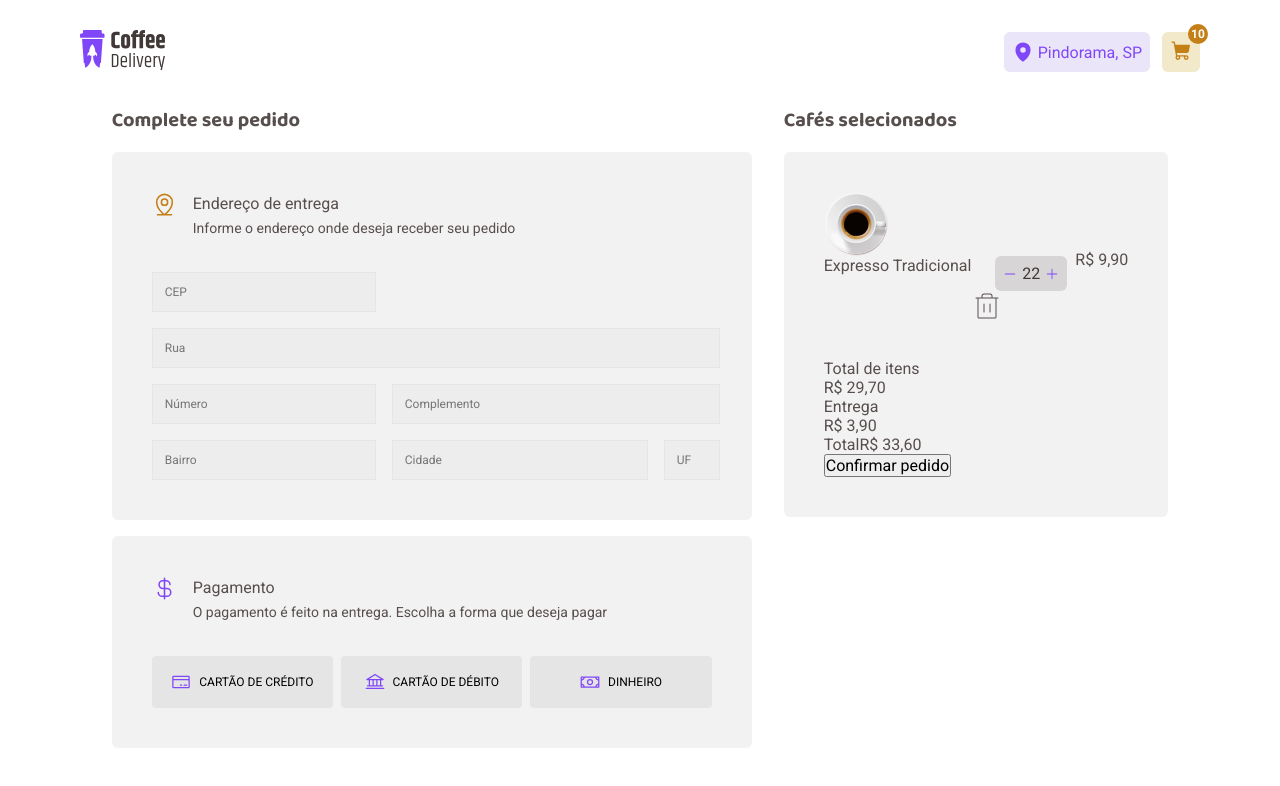
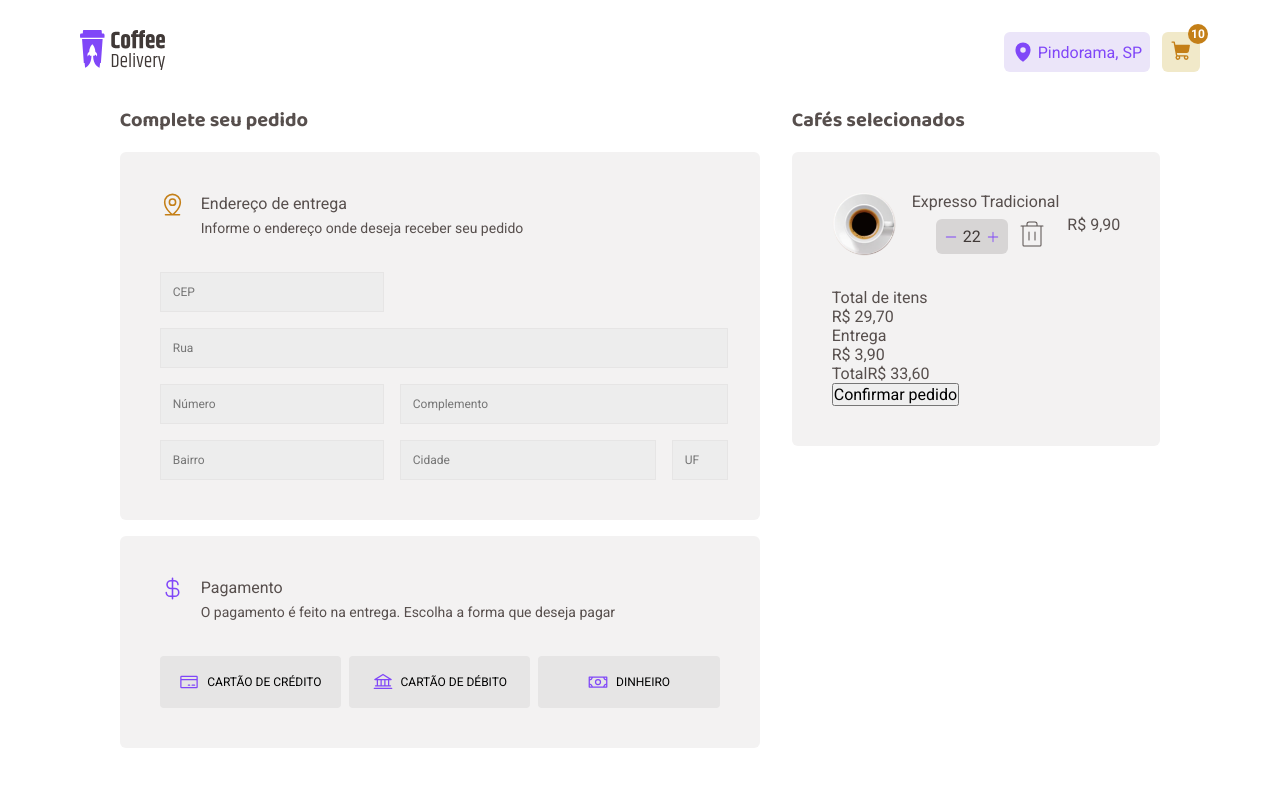
Before and after one commit to juninho15830/coffee-delivery, a React (Vite) app: page /checkout in a window 1280 px wide. Shown: the top 786 px of the page. Built offline with nearby package versions, Linux system fonts and the light colour scheme.

Commit message:
Update styles.ts

```diff
--- a/src/components/Form/styles.ts
+++ b/src/components/Form/styles.ts
@@ -204,14 +204,17 @@ export const CheckContainer = styled.div`
 
    > div {
     display: flex;
-        flex-direction: column;
+    gap: 1rem;
    }
 
    > div > div {
     display: flex;
-        flex-direction: row;
+    flex-direction: column;
+    gap: 0.5rem;
    }
 `
 
 export const ButtonsCheckContainer = styled.div`
+    display: flex;
+    gap: 0.5rem;
 `
```
Lines whose indentation alone changed are shown as unchanged.
